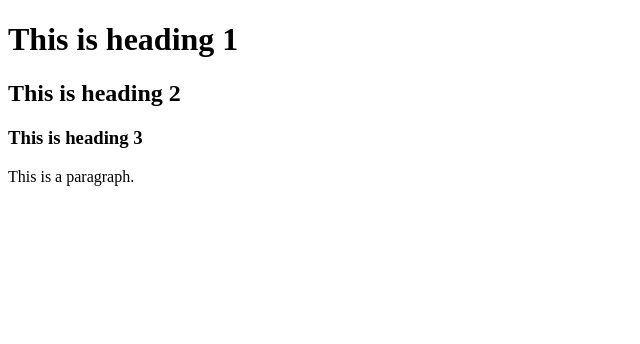
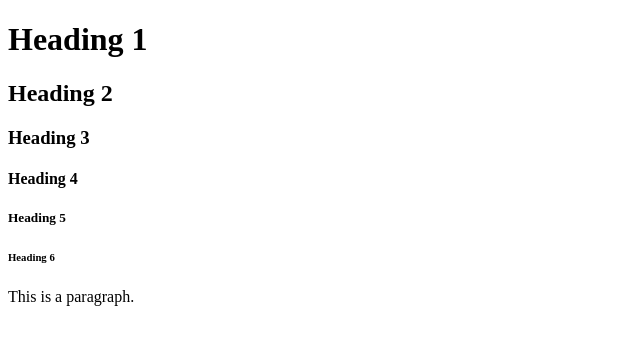
Before and after one commit to rizwanbutt1158-dev/Dev-Ops-Course-, a plain HTML site: page index.html in a window 1280 px wide. Shown: the whole page, without its empty margins (0-640 px from the left). Drawn offline with Linux system fonts and the light colour scheme.

Commit message:
exercise 3

```diff
--- a/index.html
+++ b/index.html
@@ -5,9 +5,12 @@
 </head>
 <body>
 
-<h1>This is heading 1</h1>
-<h2>This is heading 2</h2>
-<h3>This is heading 3</h3>
+<h1>Heading 1</h1>
+<h2>Heading 2</h2>
+<h3>Heading 3</h3>
+<h4>Heading 4</h4>
+<h5>Heading 5</h5>
+<h6>Heading 6</h6>
 
 <p>This is a paragraph.</p>
 
```
